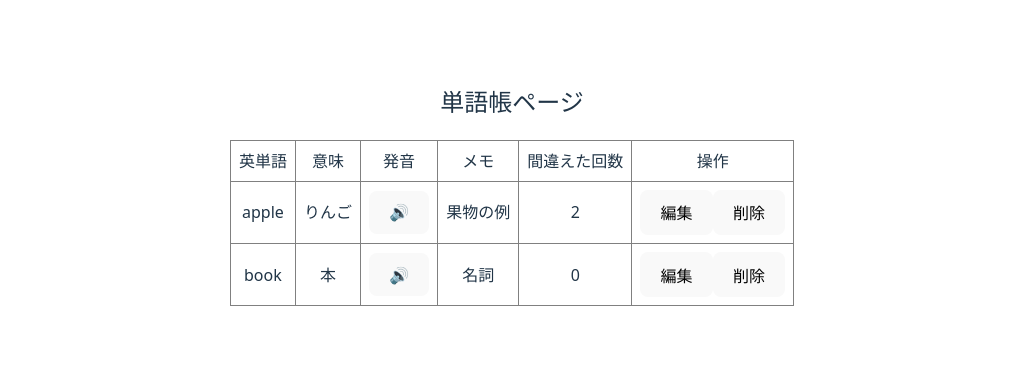
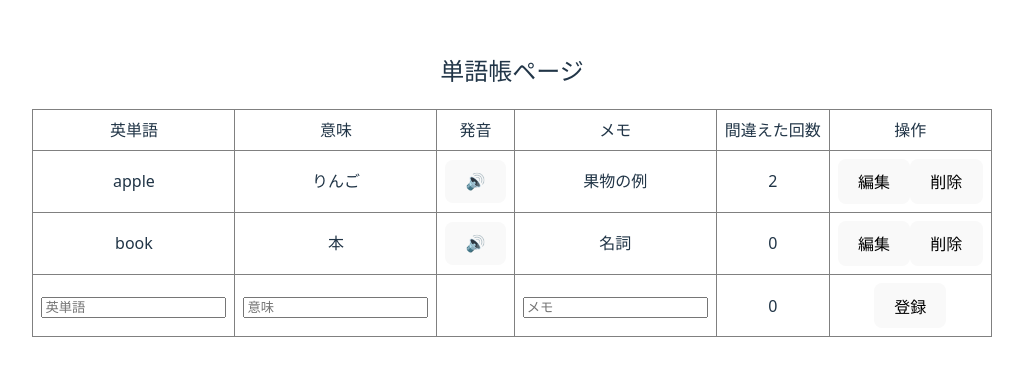
Before and after one commit to switchstart0712/wordbook-app, a React (Vite) app in the folder frontend/: page /wordbook in a window 1280 px wide. Shown: the part 215-590 px from the top of the page, without its empty margins (128-1151 px from the left). Built offline with nearby package versions, Linux system fonts and the light colour scheme.

Commit message:
登録ボタンの作成

```diff
--- a/frontend/src/pages/Wordbook.jsx
+++ b/frontend/src/pages/Wordbook.jsx
@@ -25,23 +25,75 @@ function Wordbook() {
   const [editId, setEditId] = useState(null);
   const [editWord, setEditWord] = useState("");
   const [editMeaning, setEditMeaning] = useState("");
+  const [editMemo, setEditMemo] = useState("");
+  //編集中かどうかの状態管理
+  const [isEditing, setIsEditing] = useState(false);
+  //新しい単語登録用のStateを定義
+  const [newWord, setNewWord] = useState("");
+  const [newMeaning, setNewMeaning] = useState("");
+  const [newMemo, setNewMemo] = useState("");
+
 
   const handleEdit = (word) => {
-    setEditId(word.id);
+    setIsEditing(true); //新規登録ボタンを無効に
+    setEditId(word.id); //IDベースで編集対象を特定
     setEditWord(word.word);
     setEditMeaning(word.meaning);
+    setEditMemo(word.memo);
   };
 
   const handleSave = () => {
     setWords((prevwords) =>
       prevwords.map((word) =>
-        word.id == editId
-          ? { ...word, word: editWord, meaning: editMeaning }
+        word.id === editId //IDで対象を照合
+          ? { ...word, word: editWord, meaning: editMeaning, memo: editMemo }
           : word
       )
     );
     setEditId(null); //編集終了
+    setIsEditing(false);
   };
+
+  //登録
+  const handleAdd = () => {
+    if (isEditing) {
+      alert("編集中は新規登録できません。");
+      return;
+    } //編集中は登録させない
+
+    if (!newWord.trim() || !newMeaning.trim()) {
+      alert("英単語と意味は必須です。");
+      return;
+    }
+
+    //重複チェック
+    const duplicate = words.some(w => w.word.toLowerCase() === newWord.trim().toLowerCase());
+    if (duplicate) {
+      alert("この単語はすでに登録されています。");
+      return;
+    }
+
+    const newItem = {
+      id: Date.now(),
+      word: newWord,
+      meaning: newMeaning,
+      memo: newMemo,
+      mistakeCount: 0,
+    };
+
+    setWords(prev => [...prev, newItem]);
+    setNewWord("");
+    setNewMeaning("");
+    setNewMemo("");
+  };
+
+  //Enterキーでも登録できるように
+  const handleKeyPress = (e) => {
+    if (e.key === "Enter") {
+      handleAdd();
+    }
+  };
+
 
   //削除
   const handleDelete = (id) => {
@@ -138,7 +190,16 @@ function Wordbook() {
                 <td>
                   <button onClick={() => handleSpeak(item.word)}>🔊</button>
                 </td>
-                <td>{item.memo}</td>
+                <td>
+                  {editId === item.id ? (
+                    <input
+                      value={editMemo}
+                      onChange={(e) => setEditMemo(e.target.value)}
+                    />
+                  ) : (
+                    item.memo
+                  )}
+                </td>
                 <td>{item.mistakeCount}</td>
                 <td>
                   {editId === item.id ? (
@@ -159,6 +220,38 @@ function Wordbook() {
                 </td>
               </tr>
             ))}
+
+<tr>
+              <td>
+                <input
+                  value={newWord}
+                  onChange={(e) => setNewWord(e.target.value)}
+                  onKeyDown={handleKeyPress}
+                  placeholder="英単語"
+                />
+              </td>
+              <td>
+                <input
+                  value={newMeaning}
+                  onChange={(e) => setNewMeaning(e.target.value)}
+                  onKeyDown={handleKeyPress}
+                  placeholder="意味"
+                />
+              </td>
+              <td></td>
+              <td>
+                <input
+                  value={newMemo}
+                  onChange={(e) => setNewMemo(e.target.value)}
+                  onKeyDown={handleKeyPress}
+                  placeholder="メモ"
+                />
+              </td>
+              <td>0</td>
+              <td>
+                <button onClick={handleAdd}>登録</button>
+              </td>
+            </tr>
           </tbody>
         </table>
       )}
```
